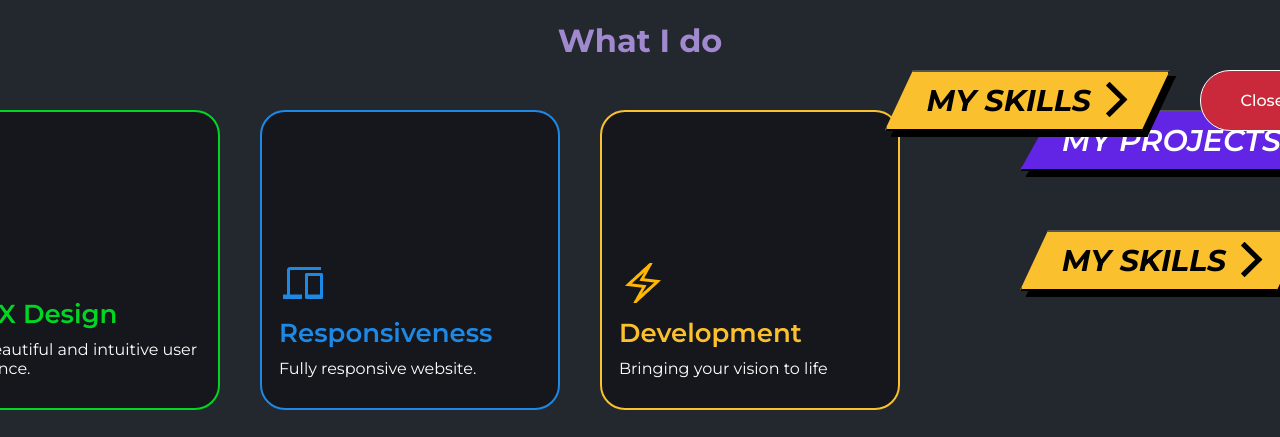
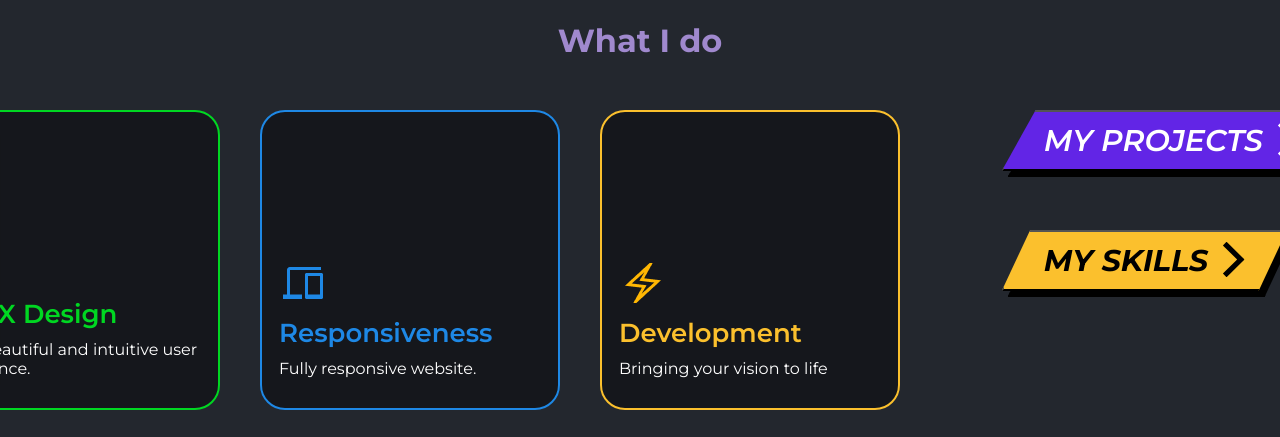
Before and after one commit to ImAndresito/My-Portfolio, an Angular app: page / in a window 1280 px wide. Shown: the part 424-861 px from the top of the page. Built offline with nearby package versions, Linux system fonts and the light colour scheme.

Commit message:
feat(app): conditionally render buttons based on route
Add route detection to conditionally display buttons container
Update button styles and fix margin in what-ido component
Change button arrow color to white for better visibility

```diff
--- a/src/app/app.component.css
+++ b/src/app/app.component.css
@@ -4,6 +4,6 @@ main {
   overflow: hidden;
 }
 
-.button-container {
+.buttons-container {
   position: relative;
 }
--- a/src/app/app.component.html
+++ b/src/app/app.component.html
@@ -1,7 +1,9 @@
-<!-- app.component.html -->
 <app-introduction></app-introduction>
 <app-header></app-header>
-<div class="button-container"><app-buttons></app-buttons></div>
+
+@if (!isHomepage) {
+<div class="buttons-container"><app-buttons></app-buttons></div>
+}
 <main [@routeAnimations]="prepareRoute(outlet)">
   <router-outlet #outlet="outlet"></router-outlet>
 </main>
--- a/src/app/app.component.ts
+++ b/src/app/app.component.ts
@@ -1,5 +1,5 @@
 import { Component } from '@angular/core';
-import { RouterOutlet } from '@angular/router';
+import { Router, RouterOutlet } from '@angular/router';
 import { slideInAnimation } from './route-animations';
 import { IntroductionComponent } from './components/introduction/introduction.component';
 import { HeaderComponent } from './components/header/header.component';
@@ -18,6 +18,16 @@ import { ButtonsComponent } from './components/buttons/buttons.component';
   animations: [slideInAnimation],
 })
 export class AppComponent {
+  isHomepage: boolean = false;
+  currentRoute: string = '';
+
+  constructor(private router: Router) {
+    this.router.events.subscribe(() => {
+      this.currentRoute = this.router.url;
+      this.isHomepage = this.currentRoute === '/';
+    });
+  }
+
   prepareRoute(outlet: RouterOutlet) {
     return outlet?.activatedRouteData?.['animation'];
   }
--- a/src/app/components/buttons/buttons.component.html
+++ b/src/app/components/buttons/buttons.component.html
@@ -7,7 +7,7 @@
           fill-rule="evenodd"
           clip-rule="evenodd"
           d="M0.126271 3.17024L3.2533 0.113396C3.41245 -0.0421824 3.66756 -0.0421946 3.82672 0.113368L21.0204 16.9179C21.3427 17.2329 21.3473 17.7483 21.0306 18.069C21.0272 18.0724 21.0238 18.0757 21.0204 18.0791L3.82667 34.8867C3.66753 35.0423 3.41244 35.0423 3.25327 34.8868L0.126373 31.8313C-0.0348114 31.6737 -0.0371316 31.4161 0.121191 31.2557C0.122913 31.254 0.124651 31.2522 0.126404 31.2505L13.9039 17.7904C14.0652 17.6329 14.0675 17.3753 13.9092 17.2149C13.9075 17.2131 13.9057 17.2114 13.9039 17.2097L0.126375 3.75092C-0.0348345 3.59344 -0.0371955 3.33577 0.121102 3.17539C0.122809 3.17366 0.124532 3.17194 0.126271 3.17024Z"
-          fill="#000"
+          fill="#fff"
         />
       </svg>
     </button>
--- a/src/app/components/what-ido/what-ido.component.css
+++ b/src/app/components/what-ido/what-ido.component.css
@@ -56,7 +56,7 @@ main {
   display: flex;
   flex-direction: column;
   gap: 20px;
-  margin-left: 50px;
+  margin-right: 18px;
 }
 
 .buttons button {
```
Also changed, not shown: src/assets/cursor.png (added).
